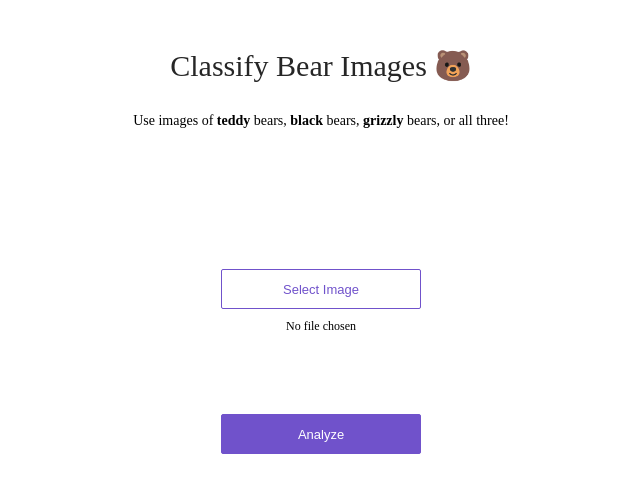
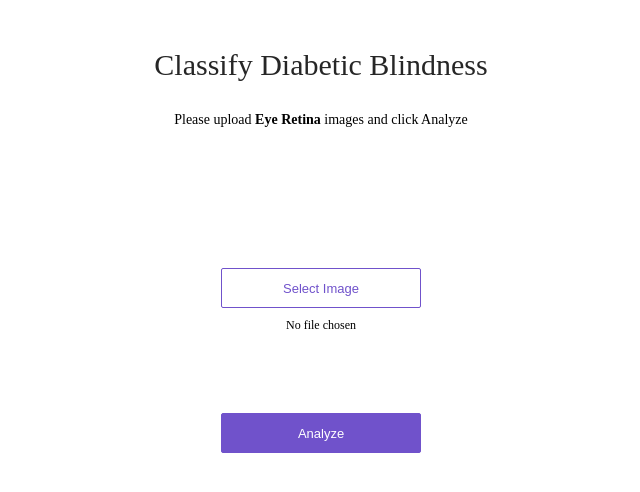
Before and after one commit to kcaravapalli/blindness-classifier, a plain HTML site: page app/view/index.html in a window 1280 px wide. Shown: the whole page, without its empty margins (319-959 px from the left). Drawn offline with Linux system fonts and the light colour scheme.

Commit message:
Update index.html

```diff
--- a/app/view/index.html
+++ b/app/view/index.html
@@ -7,10 +7,9 @@
 <body>
 <div>
   <div class='center'>
-    <div class='title'>Classify Bear Images 🐻</div>
+    <div class='title'>Classify Diabetic Blindness</div>
     <p>
-      Use images of <strong>teddy</strong> bears, <strong>black</strong> bears, <strong>grizzly</strong> bears, or
-      all three!
+      Please upload <strong>Eye Retina</strong> images and click Analyze
     </p>
     <div class='content'>
       <div class='no-display'>
```
